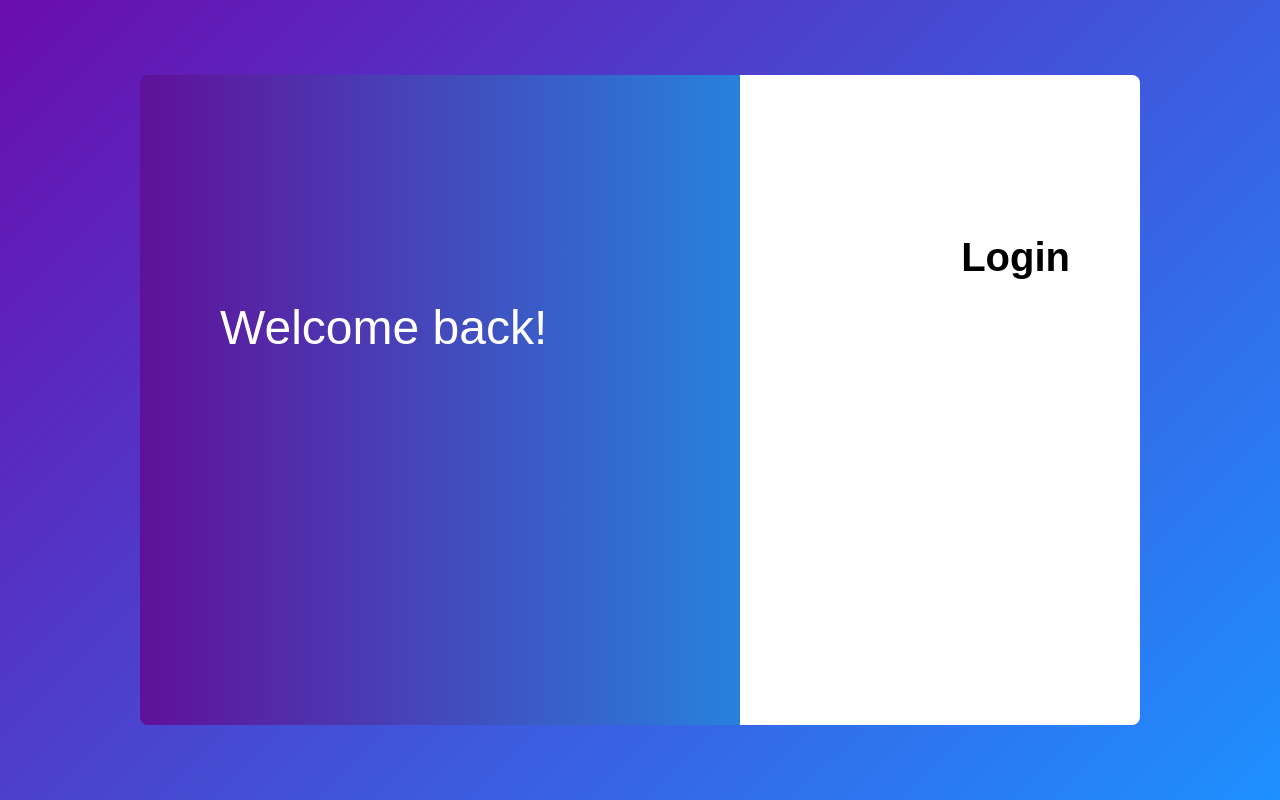
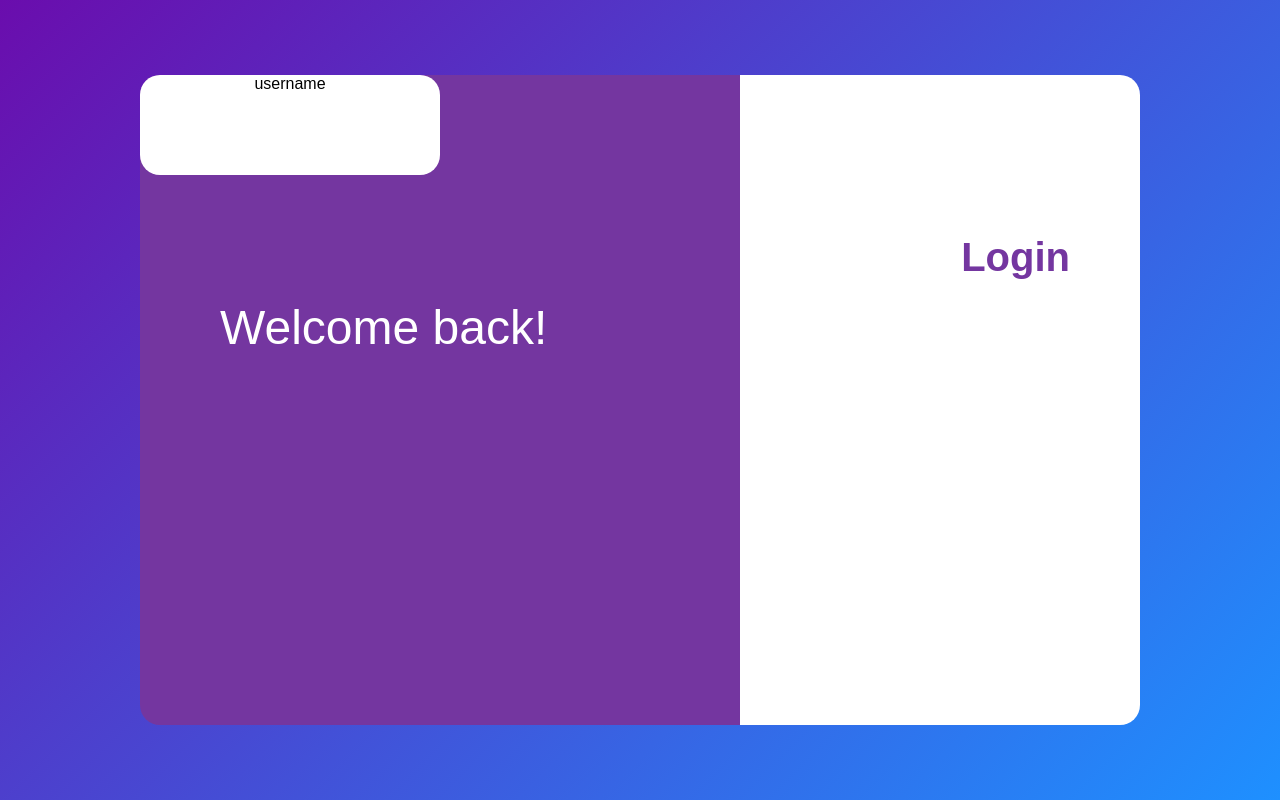
Before and after one commit to joshuaconk14/Nowtify_frontend, a React (Create React App) app: page /login in a window 1280 px wide. Built offline with nearby package versions, Linux system fonts and the light colour scheme.

Commit message:
user name box

```diff
--- a/src/pages/login.css
+++ b/src/pages/login.css
@@ -7,7 +7,7 @@
     right: 210px;
     margin-top: -50px; /* Moves header up */
     margin: 10px auto; /* padding */
-    color: black
+    color: #7436a0;
 }
 
 .welcome-back-text {
@@ -22,6 +22,20 @@
 .big-rectangle {
     width: 1000px;
     height: 650px;
-    background: linear-gradient(to right, #601099, #2782dd 60%, white 35%);
-    border-radius: 8px;
+    background: linear-gradient(to right, #7436a0 60%, white 30%);
+    border-radius: 20px;
 }
+
+.username-box {
+    position: absolute;
+    width: 300px;
+    height: 100px;
+    background: white;
+    border-radius: 20px;
+
+    /* text */
+    text-align: center;
+    color: Black;
+
+
+}
--- a/src/pages/login.js
+++ b/src/pages/login.js
@@ -7,6 +7,7 @@ function Login() {
       <div class="big-rectangle">
       <h1 class="login-header"> Login</h1>
       <p class="welcome-back-text">Welcome back!</p>
+      <div class="username-box"> username</div>
       </div>
     </div>
   );
```
